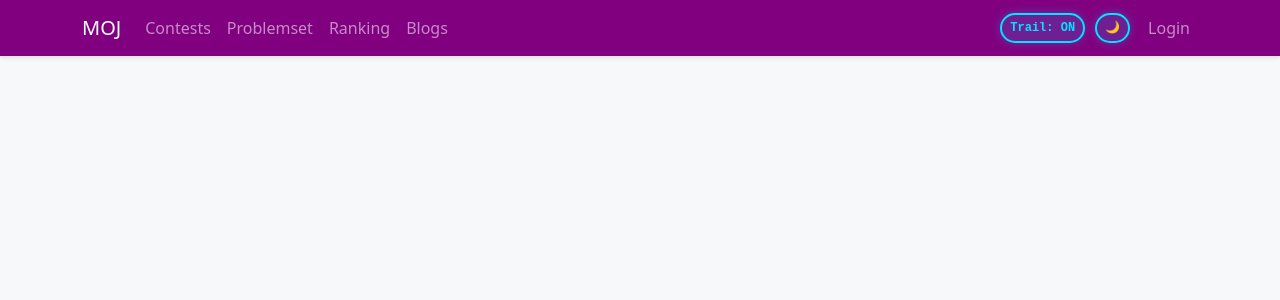
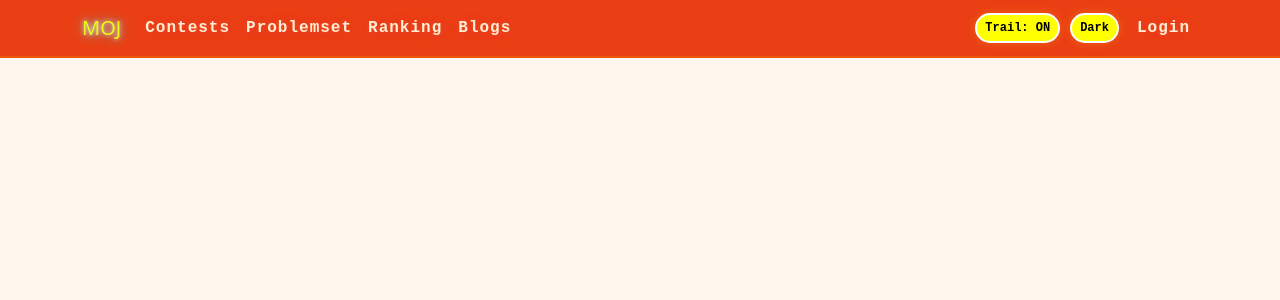
Before and after one commit to NoobmasterM/MOJ, a React (Vite) app: page / in a window 1280 px wide. Shown: the top 300 px of the page. Built offline with nearby package versions, Linux system fonts and the light colour scheme.

Commit message:
More Stuff...

```diff
--- a/src/Button.jsx
+++ b/src/Button.jsx
@@ -14,18 +14,17 @@ export default function MOJButton({ label, isActive, onClickAction }) {
               marginRight: '10px',
               border: '2px solid transparent',
               transition: 'all 0.25s cubic-bezier(0.4, 0, 0.2, 1)',
-              backgroundColor: isActive ? 'rgba(0, 204, 255, 0.15)' : 'rgba(255, 255, 255, 0.08)',
-              color: isActive ? '#00e5ff' : 'rgba(255, 255, 255, 0.65)',
-              borderColor: isActive ? '#00e5ff' : 'rgba(255, 255, 255, 0.2)',
-              boxShadow: isActive ? '0 0 10px rgba(0, 229, 255, 0.25)' : 'none',
+
+              backgroundColor: isActive ? 'var(--btn-active-bg)' : 'var(--btn-inactive-bg)',
+              color: isActive ? 'var(--btn-active-text)' : 'var(--btn-inactive-text)',
+              borderColor: isActive ? 'var(--btn-active-border)' : 'var(--btn-inactive-border)',
+              boxShadow: isActive ? '0 0 10px rgba(250, 204, 21, 0.25)' : 'none',
           }}
           onMouseEnter={(e) => {
-              e.currentTarget.style.backgroundColor = isActive ? 'rgba(0, 204, 255, 0.3)' : 'rgba(255, 255, 255, 0.18)';
-              e.currentTarget.style.color = '#ffffff';
+              e.currentTarget.style.backgroundColor = isActive ? 'var(--btn-hover-active-bg)' : 'var(--btn-hover-inactive-bg)';
           }}
           onMouseLeave={(e) => {
-              e.currentTarget.style.backgroundColor = isActive ? 'rgba(0, 204, 255, 0.15)' : 'rgba(255, 255, 255, 0.08)';
-              e.currentTarget.style.color = isActive ? '#00e5ff' : 'rgba(255, 255, 255, 0.65)';
+              e.currentTarget.style.backgroundColor = isActive ? 'var(--btn-active-bg)' : 'var(--btn-inactive-bg)';
           }}
         >
             {label}
--- a/src/CanvasTrail.jsx
+++ b/src/CanvasTrail.jsx
@@ -27,10 +27,8 @@ export default function CanvasTrail() {
       const now = performance.now();
       const deltaTime = now - lastTimeRef.current;
 
-      // 🌟 THE UN-CRUSHABLE HARDWARE BRIDGE 🌟
-      // Instead of popping points out blindly on every single frame tick,
-      // we only pop a point out if a stable 16 milliseconds (60Hz equivalent speed) has passed!
-      // This stops high-refresh wall power from destroying your line array layers.
+
+
       if (deltaTime >= 16) {
         if (points.length > 0) {
           points.pop();
@@ -38,16 +36,16 @@ export default function CanvasTrail() {
         lastTimeRef.current = now; // Reset the clock tick
       }
 
-      // Safe cushion layout guard bounds
+
       if (points.length < 4) {
         requestAnimationFrame(animate);
         return;
       }
 
       const isDarkActive = document.body.classList.contains('dark-theme');
-      const baseColor = isDarkActive ? 'coral' : 'limegreen';
+      const baseColor = isDarkActive ? 'coral' : 'chartreuse';
 
-      // Laser-Smooth Quadratic Bezier Curve Painter Engine
+
       for (let i = 0; i < points.length - 2; i++) {
         const p1 = points[i];
         const p2 = points[i + 1];
@@ -70,8 +68,10 @@ export default function CanvasTrail() {
         ctx.lineCap = 'round';
         ctx.lineJoin = 'round';
 
-        ctx.shadowBlur = isDarkActive ? ratio * 14 : ratio * 3;
-        ctx.shadowColor = baseColor;
+         const shadowValue = isDarkActive ? baseColor : 'rgba(15, 23, 42, 0.2)';
+
+        ctx.shadowBlur = isDarkActive ? ratio * 14 : ratio * 8;
+        ctx.shadowColor = shadowValue;
 
         ctx.stroke();
       }
@@ -82,13 +82,13 @@ export default function CanvasTrail() {
     const animationId = requestAnimationFrame(animate);
 
     const handleMove = (e) => {
-      // Your perfect drop-shadow perspective layout offsets!
+
       const shadowX = e.clientX - 25;
       const shadowY = e.clientY + 30;
 
       pointsRef.current.unshift({ x: shadowX, y: shadowY });
 
-      // Cleanly manage trail length caps inside your input actions
+
       const maxTrailLength = 28;
       if (pointsRef.current.length > maxTrailLength) {
         pointsRef.current.pop();
--- a/src/Header.jsx
+++ b/src/Header.jsx
@@ -25,7 +25,7 @@ function Header({ trailOn, setTrail, light, setLight }) {
           />
 
           <MOJButton
-            label={light ? " 🌙 " : " ☀️ "}
+            label={light ? " Dark " : " Light "}
             isActive={light}
             onClickAction={() => setLight(!light)}
           />
--- a/src/index.css
+++ b/src/index.css
@@ -22,12 +22,151 @@ html, body, #root {
 
 
 body.light-theme {
+
+    --btn-active-bg: yellow;
+  --btn-active-text: black;
+  --btn-active-border: white;
+  --btn-inactive-bg: coral;
+  --btn-inactive-text: white;
+  --btn-inactive-border: yellow;
+  --btn-hover-active-bg: lightyellow;
+  --btn-hover-inactive-bg: orangered;
+
+    /*Options:*/
+  /*
   --main-light-bg: #f6f8fa;
   --main-light-text-color: #24292e;
   --main-light-heading-color: #0969da;
   --main-light-problemset-header: #eaeef2;
   --main-light-problemset-header-text: #24292e;
   --main-light-navbar-bg: purple;
+  --main-light-navbar-border: blueviolet;
+  --main-light-navbar-shadow: mintcream;
+  --main-light-navbar-brand: white;
+  --main-light-navbar-brand-shadow: gold;
+  --main-light-navbar-nav: plum;
+  --main-light-navbar-nav-shadow: lavender;
+  --main-light-navbar-nav-hover: gold;
+  --main-light-navbar-hover-shadow: honeydew;
+  */
+
+  /*
+  --main-light-bg: #eceff4;
+  --main-light-text-color: #2e3440;
+  --main-light-heading-color: #5e81ac;
+
+  --main-light-problemset-header: #e5e9f0;
+  --main-light-problemset-header-text: #3b4252;
+
+  --main-light-navbar-bg: #81a1c1;
+  --main-light-navbar-border: #88c0d0;
+
+  --main-light-navbar-brand: #ffffff;
+  --main-light-navbar-brand-shadow: #88c0d0;
+
+  --main-light-navbar-nav: #d8dee9;
+  --main-light-navbar-nav-shadow: none;
+
+  --main-light-navbar-nav-hover: #ffffff;
+  --main-light-navbar-hover-shadow: #8fbcbb;
+  */
+  /*
+  --main-light-bg: #fafaf9;
+  --main-light-text-color: #1c1917;
+  --main-light-heading-color: #15803d;
+  --main-light-problemset-header: #f0fdf4;
+  --main-light-problemset-header-text: #166534;
+
+  --main-light-navbar-bg: #292524;
+  --main-light-navbar-border: #4ade80;
+
+  --main-light-navbar-brand: #4ade80;
+  --main-light-navbar-brand-shadow: #16a34a;
+
+  --main-light-navbar-nav: #e7e5e4;
+  --main-light-navbar-nav-shadow: none;
+
+  --main-light-navbar-nav-hover: #ffffff;
+  --main-light-navbar-hover-shadow: #4ade80;
+  */
+  /*
+  --main-light-bg: #f0fdfa;
+  --main-light-text-color: #1e1b4b;
+  --main-light-heading-color: #db2777;
+
+  --main-light-problemset-header: #fce7f3;
+  --main-light-problemset-header-text: #9d174d;
+
+  --main-light-navbar-bg: #06b6d4;
+  --main-light-navbar-border: #ec4899;
+
+  --main-light-navbar-brand: #ffffff;
+  --main-light-navbar-brand-shadow: #ff007f;
+
+  --main-light-navbar-nav: #ffffff;
+  --main-light-navbar-nav-shadow: #0891b2;
+
+  --main-light-navbar-nav-hover: #fdf2e9;
+  --main-light-navbar-hover-shadow: #ec4899;
+  */
+  /*
+  --main-light-bg: #f5e6e8;
+  --main-light-text-color: #2b1c1e;
+  --main-light-heading-color: #d946ef;
+  --main-light-problemset-header: #ffd6e0;
+  --main-light-problemset-header-text: #701a2f;
+  --main-light-navbar-bg: #4c1d95;
+  --main-light-navbar-border: #06b6d4;
+  --main-light-navbar-brand: #ffffff;
+  --main-light-navbar-brand-shadow: #06b6d4;
+  --main-light-navbar-nav: #f3e8ff;
+  --main-light-navbar-nav-shadow: none;
+  --main-light-navbar-nav-hover: #06b6d4;
+  --main-light-navbar-hover-shadow: #00f0ff;
+  */
+  /*
+  --main-light-bg: #d0daf0;
+  --main-light-text-color: #0f172a;
+  --main-light-heading-color: #1d4ed8;
+  --main-light-problemset-header: #b3c7f7;
+  --main-light-problemset-header-text: #032169;
+  --main-light-navbar-bg: #1e293b;
+  --main-light-navbar-border: #f43f5e;
+  --main-light-navbar-brand: #ffffff;
+  --main-light-navbar-brand-shadow: #f43f5e;
+  --main-light-navbar-nav: #cbd5e1;
+  --main-light-navbar-nav-shadow: none;
+  --main-light-navbar-nav-hover: #ffffff;
+  --main-light-navbar-hover-shadow: #f43f5e;
+  */
+  /*
+  --main-light-bg: #eafae6;
+  --main-light-text-color: #062402;
+  --main-light-heading-color: #16a34a;
+  --main-light-problemset-header: #cbf5c1;
+  --main-light-problemset-header-text: #0b4704;
+  --main-light-navbar-bg: #090d16;
+  --main-light-navbar-border: #a3e635;
+  --main-light-navbar-brand: #a3e635;
+  --main-light-navbar-brand-shadow: #16a34a;
+  --main-light-navbar-nav: #ffffff;
+  --main-light-navbar-nav-shadow: #16a34a;
+  --main-light-navbar-nav-hover: #ffffff;
+  --main-light-navbar-hover-shadow: #a3e635;
+  */
+   --main-light-bg: #fff7ed;
+  --main-light-text-color: #431407;
+  --main-light-heading-color: #dc2626;
+  --main-light-problemset-header: #ffedd5;
+  --main-light-problemset-header-text: #7c2d12;
+  --main-light-navbar-bg: #ea3f14;
+  --main-light-navbar-border: #ea580c;
+  --main-light-navbar-brand: #ebfa15;
+  --main-light-navbar-brand-shadow: #ece8dc;
+  --main-light-navbar-nav: #ffedd5;
+  --main-light-navbar-nav-shadow: #ea580c;
+  --main-light-navbar-nav-hover: #ffffff;
+  --main-light-navbar-hover-shadow: #f97316;
 
   background-color: var(--main-light-bg) !important;
   color: var(--main-light-text-color) !important;
@@ -51,13 +190,44 @@ body.light-theme .badge {
 
 body.light-theme .navbar {
   background-color: var(--main-light-navbar-bg) !important;
-  box-shadow: 0 2px 4px rgba(0, 0, 0, 0.1);
+  border-bottom: 2px solid var(--main-light-navbar-border) !important;
+  box-shadow: 0 4px 20px var(--main-light-navbar-shadow) !important;
 }
 
-body.light-theme .navbar-brand,
+body.light-theme .navbar-brand {
+  color: var(--main-light-navbar-brand) !important;
+  text-shadow: 0 0 5px var(--main-light-navbar-brand-shadow), 0 0 12px rgba(0, 240, 255, 0.8) !important;
+}
+
 body.light-theme .nav-link {
-  text-shadow: none !important;
+  color: var(--main-light-navbar-nav) !important;
+  font-family: 'Courier New', monospace;
+  font-weight: 900 !important;
+  letter-spacing: 1px;
+  text-shadow: 0 0 5px var(--main-light-navbar-nav-shadow), 0 0 10px rgba(255, 0, 127, 0.5) !important;
+  transition: all 0.2s ease-in-out;
 }
+
+body.light-theme .nav-link:hover {
+  color: var(--main-light-navbar-nav-hover) !important;
+  text-shadow: 0 0 8px var(--main-light-navbar-hover-shadow), 0 0 20px var(--main-light-navbar-hover-shadow), 0 0 30px var(--main-light-navbar-hover-shadow)!important;
+  transform: translateY(-1px);
+}
+
+
+body.light-theme .navbar-brand:hover {
+
+  color: var(--main-light-navbar-nav-hover) !important;
+
+
+  text-shadow: 0 0 10px var(--main-light-navbar-hover-shadow), 0 0 25px var(--main-light-navbar-hover-shadow) !important;
+
+
+  transform: translateY(-1px);
+  display: inline-block;
+  transition: all 0.2s ease-in-out;
+}
+
 
 
 body.dark-theme {
@@ -75,14 +245,23 @@ body.dark-theme {
   --text-danger: #f87171;
   --border-danger: rgba(248, 113, 113, 0.3);
 
-  --nightclib-bg: #0b0f19;
-  --nightclub-border: #00f0ff;
+  --nightclub-bg: #0b0f19;
+  --nightclub-border: #ea00ff;
   --nightclub-shadow: rgba(0, 240, 255, 0.15);
-  --nightclub-brand: #00f0ff;
-  --nightclub-brand-shadow: #00f0ff;
-  --nightclub-nav: #ff007f;
-  --nightclub-nav-shadow: #ff007f;
-  --nightclub-nav-hover: #ffffff;
+  --nightclub-brand: #00ffe5;
+  --nightclub-brand-shadow: #7700ff;
+  --nightclub-nav: #ff0055;
+  --nightclub-nav-shadow: #ae00ff;
+  --nightclub-nav-hover: pink;
+
+   --btn-active-bg: rgba(0, 204, 255, 0.15);
+  --btn-active-text: #00e5ff;
+  --btn-active-border: #00e5ff;
+  --btn-inactive-bg: rgba(255, 255, 255, 0.08);
+  --btn-inactive-text: rgba(255, 255, 255, 0.65);
+  --btn-inactive-border: rgba(255, 255, 255, 0.2);
+  --btn-hover-active-bg: rgba(0, 204, 255, 0.3);
+  --btn-hover-inactive-bg: rgba(255, 255, 255, 0.18);
 
   background-color: var(--main-dark-bg) !important;
   color: var(--main-dark-text-color) !important;
@@ -137,7 +316,7 @@ body.dark-theme .accordion-item {
 
 
 body.dark-theme .navbar {
-  background-color: var(--nightclib-bg) !important;
+  background-color: var(--nightclub-bg) !important;
   border-bottom: 2px solid var(--nightclub-border) !important;
   box-shadow: 0 4px 20px var(--nightclub-shadow) !important;
 }
@@ -160,6 +339,19 @@ body.dark-theme .nav-link:hover {
   color: var(--nightclub-nav-hover) !important;
   text-shadow: 0 0 8px #ff007f, 0 0 20px #ff007f, 0 0 30px #ff007f !important;
   transform: translateY(-1px);
+}
+
+body.dark-theme .navbar-brand:hover {
+
+  color: var(--nightclub-nav-hover) !important;
+
+
+  text-shadow: 0 0 10px var(--nightclub-nav-shadow), 0 0 25px var(--nightclub-nav-shadow) !important;
+
+
+  transform: translateY(-1px);
+  display: inline-block;
+  transition: all 0.2s ease-in-out;
 }
 
 
```
